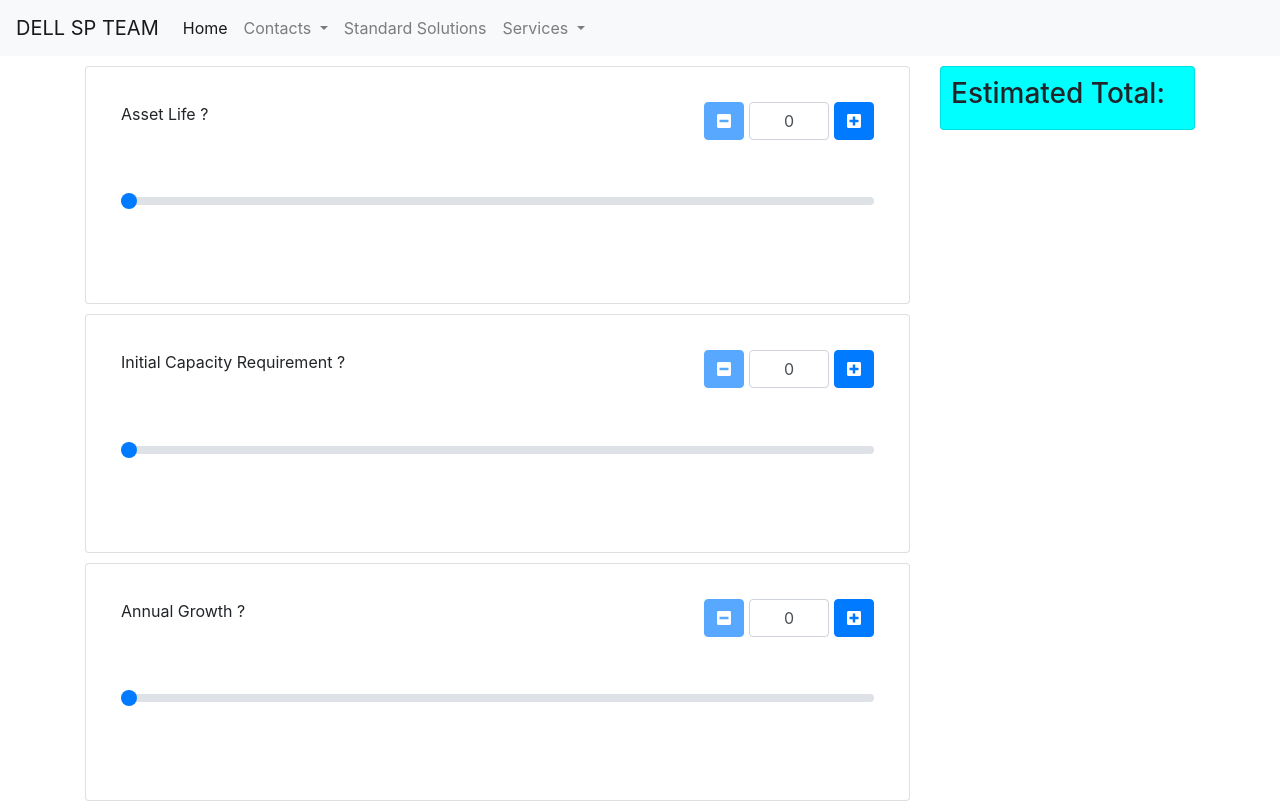
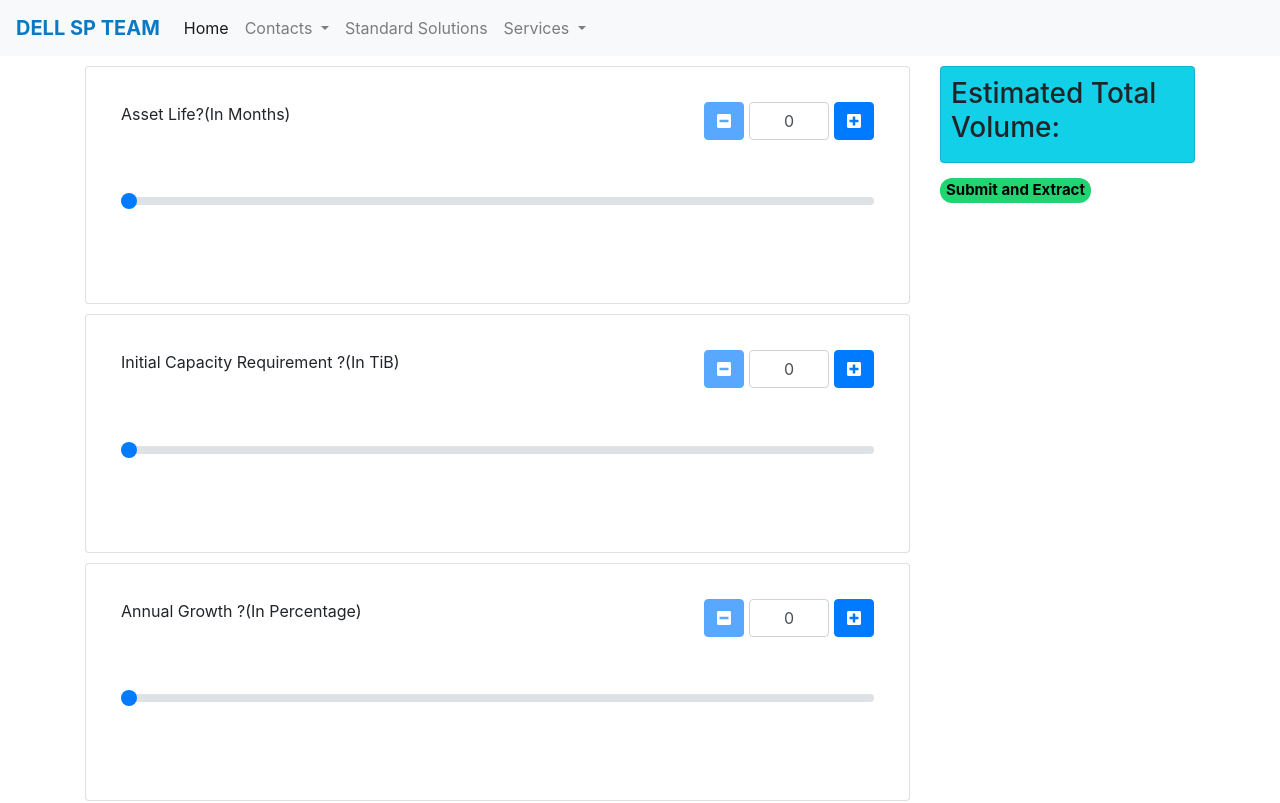
Before and after one commit to gaurav-kispotta/ProductifyMe.github.io, an Angular app: page / in a window 1280 px wide. Shown: the top 803 px of the page. Built offline with nearby package versions, Linux system fonts and the light colour scheme.

Commit message:
Commit2
:+1:

```diff
--- a/src/app/app.component.css
+++ b/src/app/app.component.css
@@ -0,0 +1,5 @@
+.navbar-brand{
+    font-variant-caps: petite-caps;
+    color: rgb(10, 121, 196);
+    font-weight: bold;
+}
--- a/src/app/quotes/quote-cart/quote-cart.component.css
+++ b/src/app/quotes/quote-cart/quote-cart.component.css
@@ -1,4 +1,13 @@
 .cart-style {
-    background-color: aqua;
+    background-color: rgb(19, 208, 233);
     padding: 10px;
 }
+
+#Getme{
+    border: darkgreen;
+    background-color: rgb(32, 212, 113);
+    box-shadow: darkslategray;
+    border-radius: 12px;
+    font-weight: bold;
+    font-size: 15px;
+}
--- a/src/app/quotes/quote-cart/quote-cart.component.html
+++ b/src/app/quotes/quote-cart/quote-cart.component.html
@@ -1,3 +1,5 @@
 <div class="card cart-style">
-    <h3>Estimated Total:</h3>
+    <h3>Estimated Total Volume: </h3>
 </div>
+
+<button id="Getme" style="margin-top: 1em;" type="button">Submit and Extract</button>
--- a/src/app/quotes/quote-questions-list/quote-questions-list.component.ts
+++ b/src/app/quotes/quote-questions-list/quote-questions-list.component.ts
@@ -13,27 +13,27 @@ export class QuoteQuestionsListComponent implements OnInit {
   constructor() {
 
     const q = new QuoteQuestions();
-    q.questionTitle = 'Asset Life ?';
-    q.minCount = 0;
-    q.maxCount = 10;
+    q.questionTitle = 'Asset Life?(In Months)';
+    q.minCount = 36;
+    q.maxCount = 96;
     q.value = 0;
 
     const q1 = new QuoteQuestions();
-    q1.questionTitle = 'Initial Capacity Requirement ?';
+    q1.questionTitle = 'Initial Capacity Requirement ?(In TiB)';
     q1.minCount = 0;
-    q1.maxCount = 10;
+    q1.maxCount = 25600;
     q1.value = 0;
 
     const q2 = new QuoteQuestions();
-    q2.questionTitle = 'Annual Growth ?';
-    q2.minCount = 0;
-    q2.maxCount = 10;
+    q2.questionTitle = 'Annual Growth ?(In Percentage)';
+    q2.minCount = 1;
+    q2.maxCount = 100;
     q2.value = 0;
 
     const q3 = new QuoteQuestions();
-    q3.questionTitle = 'Migration Period ?';
+    q3.questionTitle = 'Migration Period ?(In Months)';
     q3.minCount = 0;
-    q3.maxCount = 10;
+    q3.maxCount = 24;
     q3.value = 0;
 
 
```
